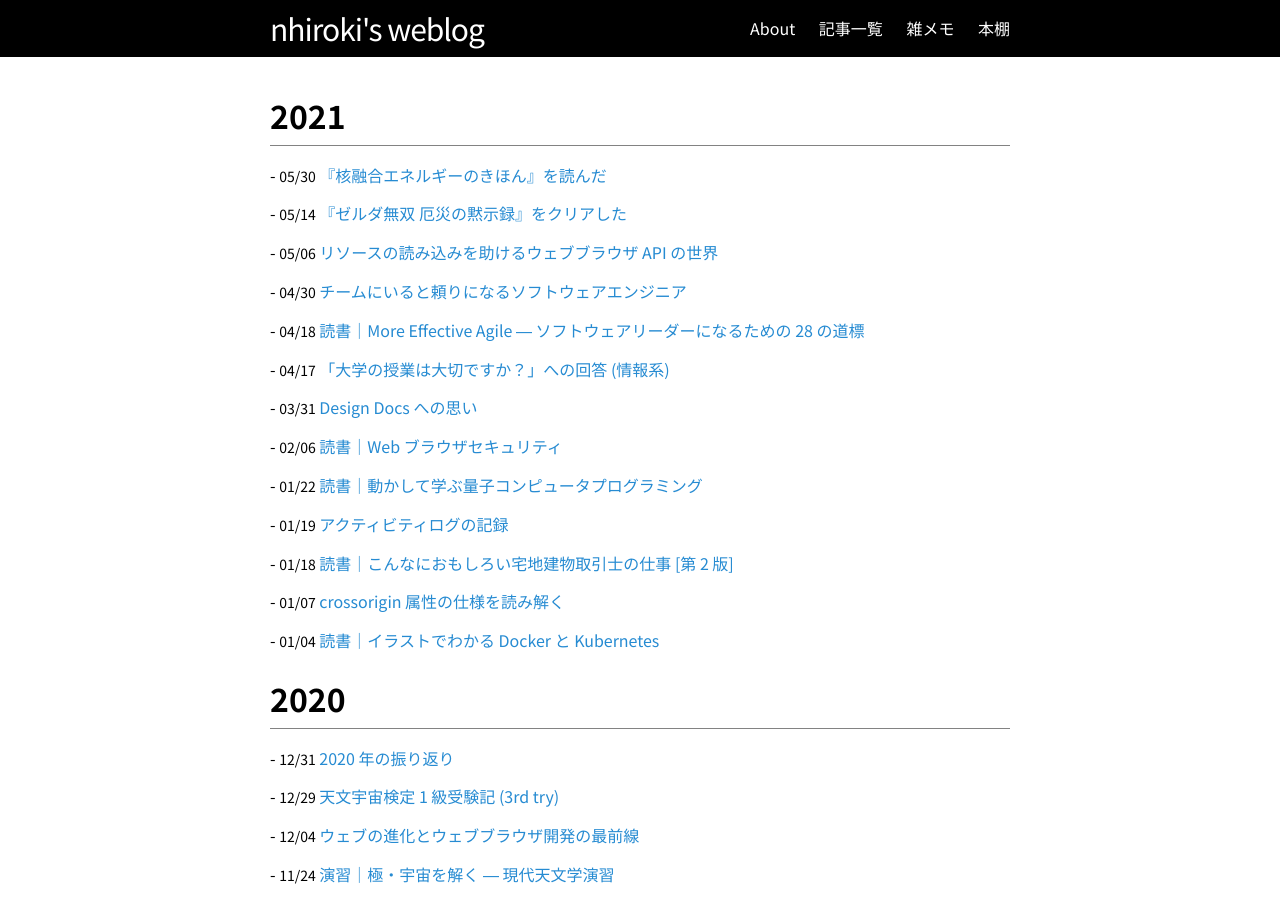
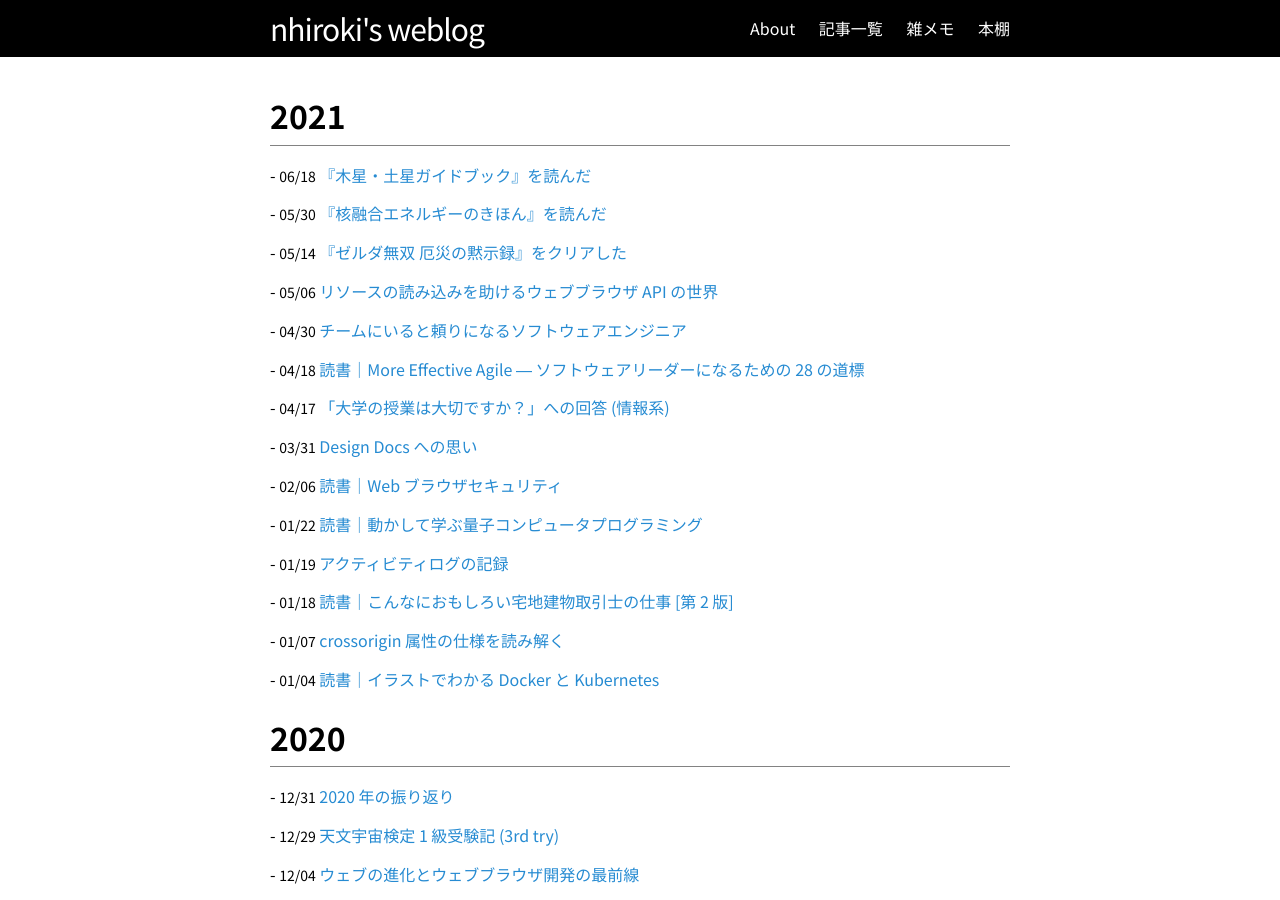
Before and after one commit to nhiroki/nhiroki.github.io, a Jekyll site: the page built from index.html, in a window 1280 px wide and 900 px high. Built offline with Jekyll 4.4.1, drawn with Linux system fonts in a browser that asks for light colours; some of the changed lines change nothing that is shown.

Commit message:
Publish a new article

```diff
--- /dev/null
+++ b/_posts/2021-06-18-book-jupiter-saturn-guidebook.md
@@ -0,0 +1,49 @@
+---
+layout: post
+title: "『木星・土星ガイドブック』を読んだ"
+date: 2021-06-18 00:00:00 +09:00
+tags: book
+image: /images/book-jupiter-saturn-guidebook.webp
+---
+
+『木星・土星ガイドブック』の読書メモです。
+
+![表紙](/images/book-jupiter-saturn-guidebook.webp)
+
+# 読んだ動機・感想
+
+- 本書の存在は「[天文宇宙検定](/2020/12/29/astronomy-space-test-2020-1st-grade)」を受験したときにもらったパンフレットを見て知りました。以前読んだ同じ著者の『[火星ガイドブック](/2020/10/02/book-mars-guidebook)』が面白かったので本書も読みました。
+- 木星や土星はもちろん、それらの衛星についても分かっていること分かっていないことが色々書かれていて勉強になりました。衛星は恒星や惑星に比べてあまり興味がなくてエンケラドスくらいしかちゃんと知らなかったけど、想像していた以上に多様な環境が広がっていて俄然興味が湧いてきました。
+- 全編カラーで写真も豊富で眺めてるだけで楽しい。
+
+# 読書メモ
+
+[Twitter でのメモ書き](https://twitter.com/nhiroki_/status/1401179650311688192)
+
+**第 1 章　神話から宇宙の仲間へ**
+
+- 夜空における惑星の見え方と動き、古代における惑星の捉え方と神話、ガリレオ衛星、衛星イオの食、光速の計算、木星の大赤斑、土星のリングの発見、など。
+- ガリレオによる土星観測の話が面白かった。望遠鏡の精度が悪くてリングが取っ手のように見えてたらしいんだけど、再観測のタイミングがちょうどリングが消失する時期（薄いリングを真横から見る時期）と重なったため、それが見えなくなって困惑したらしい。
+
+**第 2 章　木星・土星の見方、楽しみ方**
+
+- 木星と土星の動き、よく見える時期、太陽系の惑星会合の時期と見え方、ガリレオ衛星と軌道共鳴、木星の縞模様と大赤斑の時間変化、土星のリングの見え方と時間変化、など。
+
+**第 3 章　木星・土星の素顔**
+
+- 木星・金星の内部と表層大気の構造、木星・金星表面の縞模様の名称とその成り立ち、木星・金星探査の歴史、木星の大赤斑の仕組み、木星と土星のオーロラ、土星の大白斑、土星のリングの構造、など。
+
+**第 4 章　木星と土星の衛星**
+
+- 木星と土星の主要な衛星について、その地質学的な特徴、大気・表層・内部の構造などを紹介した章。今まで読んだ中で本章が一番面白かった。
+- 惑星からの距離に応じて様子が異なっていて、惑星に近いほど潮汐加熱によって地質学的な活動が活発であると考えられている。
+- 土星の衛星ミマスといえばその直径の 1/3 にも及ぶ巨大なクレーター（ハーシェルクレーター）が有名。それを形成した衝突はすさまじく、ミマスの裏側にまで衝撃波で破砕された跡が見えるらしいんだけど、裏側の写真を見てもよく分からない。
+
+**第 5 章　探査機の歴史と成果**
+
+- スイングバイ航法、各種探査機（パイオニア 10 号と 11 号、ボイジャー 1 号と 2 号、ガリレオ、ジュノー、カッシーニとホイヘンス）の軌道・観測ミッション・成果、など。
+- 木星や土星そしてその衛星の探査機ミッションって打ち上げまでの準備と打ち上げてから目的地までたどり着くのに何年もかかるわけで、初期から携わってる人たちはどういう気持ちでその日を待ち続けてるんだろうね。
+
+**第 6 章　巨大ガス惑星の形成をたどる**
+
+- 太陽系形成のモデル（京都モデル・ニースモデル・グランドタックモデル）、太陽系外惑星の発見と太陽系惑星との違い、など。
--- a/books.md
+++ b/books.md
@@ -1,7 +1,7 @@
 ---
 layout: page
 title: 本棚
-date: 2021/05/30
+date: 2021/06/18
 permalink: /books/
 ---
 
@@ -282,6 +282,7 @@ permalink: /books/
 - ([途中](https://twitter.com/nhiroki_/status/1159146915491012609)) トコトンやさしいモータの本
 - ([途中](https://twitter.com/nhiroki_/status/1213117156205850631)) 弱点克服 大学生の線形代数 改訂版
 
+- ([2021](/2021/06/18/book-jupiter-saturn-guidebook)) 木星・土星ガイドブック
 - (2021) 数学に魅せられて、科学を見失う ― 物理学と「美しさ」の罠
 - ([2021](/2021/05/30/book-basics-of-fusion-energy)) 核融合エネルギーのきほん
 - ([2020](/2020/11/24/book-kyoku-uchu-wo-toku)) 極・宇宙を解く ― 現代天文学演習
```
Also changed, not shown: images/book-jupiter-saturn-guidebook.webp (added).
